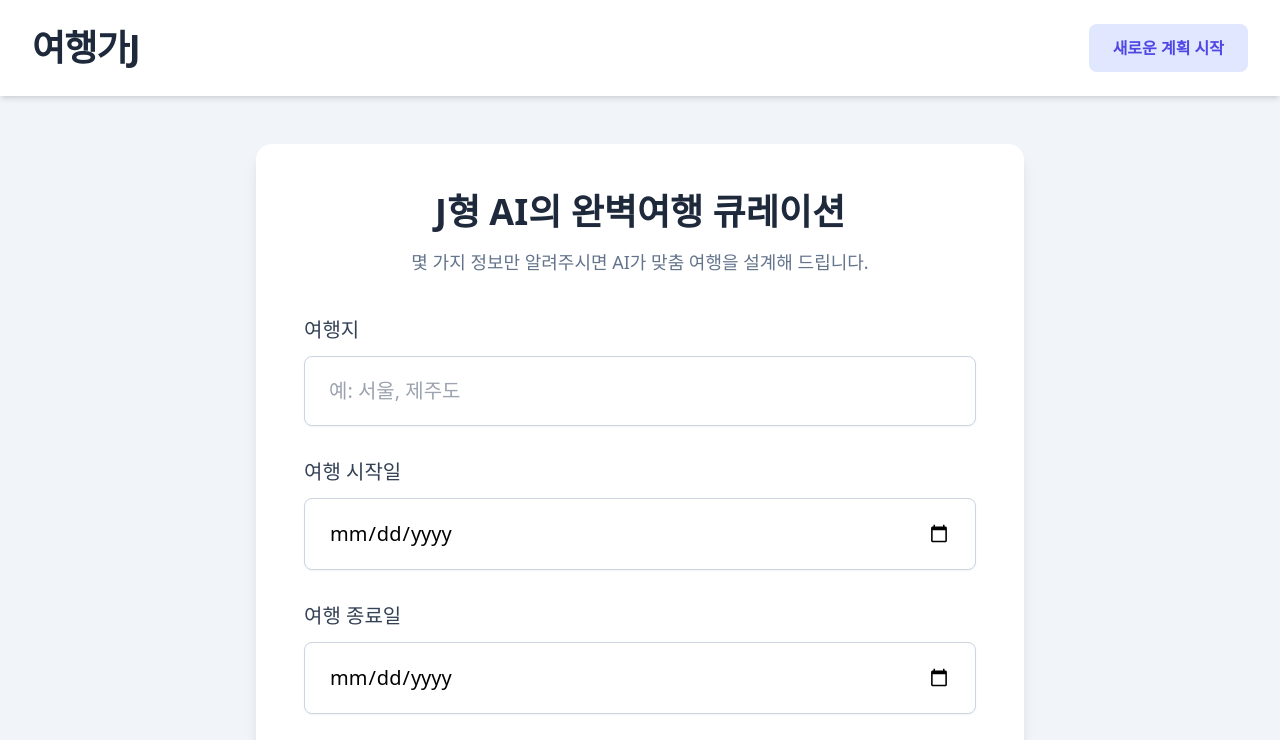
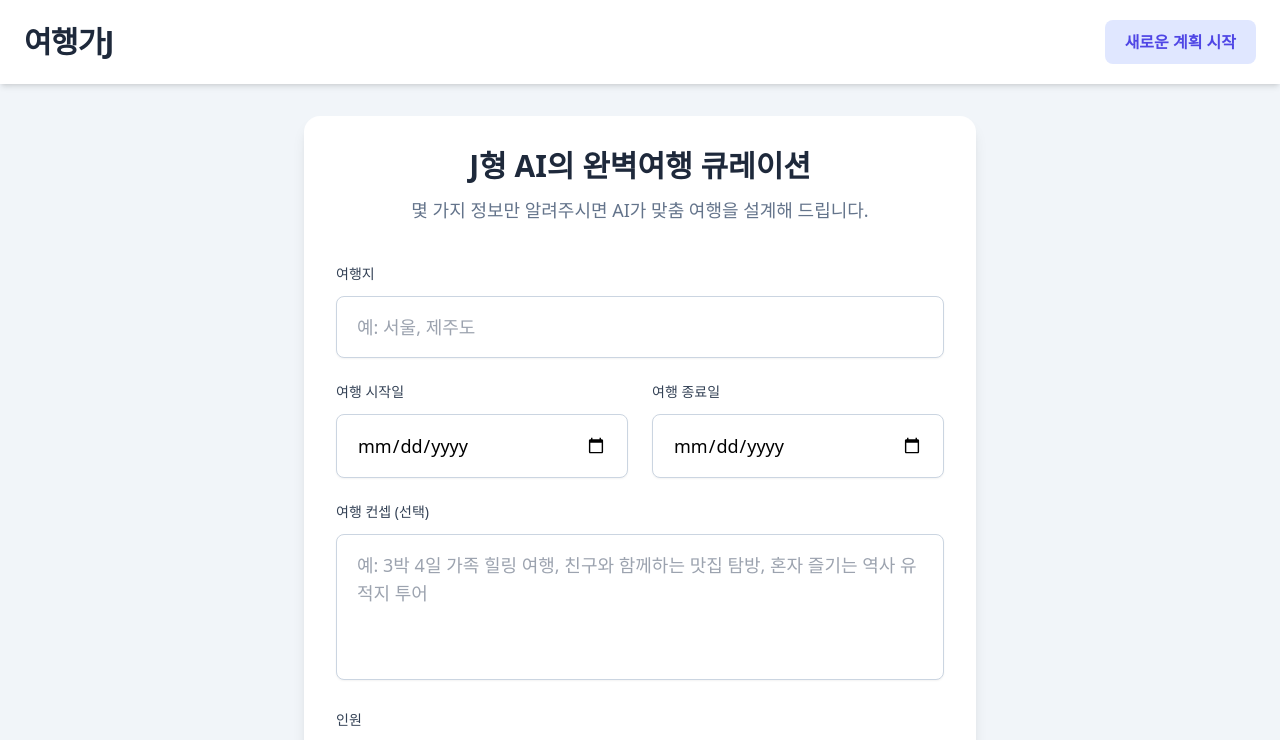
Before and after one commit to Leeseryong88/trip, a React (Vite) app: page / in a window 1280 px wide. Shown: the top 740 px of the page. Built offline with nearby package versions, Linux system fonts and the light colour scheme; no server answers.

Commit message:
feat: 여행 시작일/종료일 입력을 모든 화면에서 한 행 배치

```diff
--- a/App.tsx
+++ b/App.tsx
@@ -72,9 +72,9 @@ function App() {
       };
     } else {
       return {
-        container: "container mx-auto px-8 py-6 flex flex-row justify-between items-center",
-        title: "text-4xl font-bold text-slate-800 tracking-tight cursor-pointer",
-        button: "px-6 py-3 text-base font-semibold text-indigo-600 bg-indigo-100 rounded-lg hover:bg-indigo-200 transition-colors"
+        container: "container mx-auto px-6 py-5 flex flex-row justify-between items-center",
+        title: "text-3xl font-bold text-slate-800 tracking-tight cursor-pointer",
+        button: "px-5 py-2 text-base font-semibold text-indigo-600 bg-indigo-100 rounded-lg hover:bg-indigo-200 transition-colors"
       };
     }
   };
--- a/components/AIGenerator.tsx
+++ b/components/AIGenerator.tsx
@@ -66,8 +66,8 @@ const AIGenerator: React.FC<AIGeneratorProps> = ({ onGenerate }) => {
         buttonPadding: "py-4 px-4",
         buttonText: "text-base",
         iconSize: "h-5 w-5",
-        gridLayout: "grid-cols-1",
-        gridGap: "gap-4"
+        gridLayout: "grid-cols-2",
+        gridGap: "gap-3"
       };
     } else if (isTablet) {
       return {
@@ -80,22 +80,22 @@ const AIGenerator: React.FC<AIGeneratorProps> = ({ onGenerate }) => {
         buttonPadding: "py-4 px-6",
         buttonText: "text-lg",
         iconSize: "h-6 w-6",
-        gridLayout: "grid-cols-1 sm:grid-cols-2",
+        gridLayout: "grid-cols-2",
         gridGap: "gap-5"
       };
     } else {
       return {
-        container: "max-w-3xl mx-auto bg-white p-10 xl:p-12 rounded-2xl shadow-lg",
-        title: "text-4xl font-bold text-slate-800 text-center",
-        subtitle: "text-slate-500 mt-4 text-lg text-center",
-        formSpacing: "space-y-8",
-        inputPadding: "px-6 py-5",
-        inputText: "text-xl",
-        buttonPadding: "py-5 px-8",
-        buttonText: "text-xl",
-        iconSize: "h-7 w-7",
-        gridLayout: "grid-cols-1 md:grid-cols-2",
-        gridGap: "gap-8"
+        container: "max-w-2xl mx-auto bg-white p-8 rounded-2xl shadow-lg",
+        title: "text-3xl font-bold text-slate-800 text-center",
+        subtitle: "text-slate-500 mt-3 text-lg text-center",
+        formSpacing: "space-y-6",
+        inputPadding: "px-5 py-4",
+        inputText: "text-lg",
+        buttonPadding: "py-4 px-6",
+        buttonText: "text-lg",
+        iconSize: "h-6 w-6",
+        gridLayout: "grid-cols-2",
+        gridGap: "gap-6"
       };
     }
   };
--- a/components/AIReviewScreen.tsx
+++ b/components/AIReviewScreen.tsx
@@ -106,42 +106,42 @@ const AIReviewScreen: React.FC<AIReviewScreenProps> = ({ schedule, checklist, on
       };
     } else {
       return {
-        container: "max-w-7xl mx-auto w-full px-6 xl:px-0",
+        container: "max-w-6xl mx-auto w-full px-4 lg:px-0",
         header: {
-          title: "text-5xl xl:text-6xl font-extrabold text-slate-800 tracking-tight text-center",
-          subtitle: "mt-6 text-xl xl:text-2xl text-slate-600 text-center max-w-4xl mx-auto",
-          margin: "mb-16"
+          title: "text-4xl font-extrabold text-slate-800 tracking-tight text-center",
+          subtitle: "mt-4 text-lg text-slate-600 text-center max-w-3xl mx-auto",
+          margin: "mb-12"
         },
         grid: {
-          layout: "grid grid-cols-1 lg:grid-cols-3 gap-10 xl:gap-12 items-start",
+          layout: "grid grid-cols-1 lg:grid-cols-3 gap-8 items-start",
           scheduleSpan: "lg:col-span-2",
           checklistSpan: ""
         },
         card: {
-          padding: "p-8 xl:p-10",
-          title: "text-3xl xl:text-4xl font-bold text-slate-800 mb-8 border-b pb-6",
-          scrollHeight: "max-h-[65vh]",
-          itemSpacing: "space-y-10"
+          padding: "p-6 lg:p-8",
+          title: "text-2xl lg:text-3xl font-bold text-slate-800 mb-6 border-b pb-4",
+          scrollHeight: "max-h-[60vh]",
+          itemSpacing: "space-y-6"
         },
         schedule: {
-          dateTitle: "text-2xl xl:text-3xl font-bold text-indigo-600 mb-6 sticky top-0 bg-white/95 backdrop-blur-sm py-3",
-          timeline: "space-y-6 border-l-2 border-indigo-100 pl-8 ml-1",
-          dotPosition: "before:left-[-37px] before:top-3 before:w-4 before:h-4",
-          timeText: "text-base xl:text-lg text-slate-500 font-medium",
-          activityText: "font-semibold text-slate-800 text-lg xl:text-xl",
-          locationText: "text-base xl:text-lg text-slate-600 mt-2",
-          costText: "text-base xl:text-lg text-green-600 mt-2",
+          dateTitle: "text-xl font-bold text-indigo-600 mb-4 sticky top-0 bg-white/95 backdrop-blur-sm py-2",
+          timeline: "space-y-4 border-l-2 border-indigo-100 pl-6 ml-1",
+          dotPosition: "before:left-[-29px] before:top-2 before:w-3 before:h-3",
+          timeText: "text-sm text-slate-500 font-medium",
+          activityText: "font-semibold text-slate-800 text-base",
+          locationText: "text-sm text-slate-600 mt-1",
+          costText: "text-sm text-green-600 mt-1",
+          iconSize: "h-4 w-4"
+        },
+        checklist: {
+          itemPadding: "p-3",
+          checkboxSize: "h-4 w-4",
+          textSize: "text-sm font-medium",
           iconSize: "h-5 w-5"
         },
-        checklist: {
-          itemPadding: "p-4",
-          checkboxSize: "h-5 w-5",
-          textSize: "text-base xl:text-lg font-medium",
-          iconSize: "h-6 w-6"
-        },
         button: {
-          container: "mt-16 xl:mt-20 text-center",
-          classes: "bg-indigo-600 text-white font-bold py-5 xl:py-6 px-12 xl:px-16 rounded-lg hover:bg-indigo-700 focus:outline-none focus:ring-2 focus:ring-indigo-500 focus:ring-offset-2 transition-transform transform hover:scale-105 shadow-xl text-lg xl:text-xl"
+          container: "mt-12 text-center",
+          classes: "bg-indigo-600 text-white font-bold py-4 px-10 rounded-lg hover:bg-indigo-700 focus:outline-none focus:ring-2 focus:ring-indigo-500 focus:ring-offset-2 transition-transform transform hover:scale-105 shadow-xl text-lg"
         }
       };
     }
--- a/components/Checklist.tsx
+++ b/components/Checklist.tsx
@@ -74,10 +74,10 @@ const Checklist: React.FC<ChecklistProps> = ({ checklist, setChecklist }) => {
                 className="flex-grow mr-2 lg:mr-3 p-2 lg:p-3 border border-slate-300 rounded-lg text-base lg:text-lg"
                 autoFocus
               />
-              <button onClick={saveEditing} className="p-2 lg:p-3 text-slate-500 hover:text-green-600 min-h-10 min-w-10 lg:min-h-12 lg:min-w-12" aria-label="저장">
+              <button onClick={saveEditing} className="p-2 lg:p-2 text-slate-500 hover:text-green-600 min-h-10 min-w-10 lg:min-h-10 lg:min-w-10" aria-label="저장">
                 <CheckIcon className="lg:h-5 lg:w-5" />
               </button>
-              <button onClick={cancelEditing} className="p-2 lg:p-3 text-slate-500 hover:text-red-600 min-h-10 min-w-10 lg:min-h-12 lg:min-w-12" aria-label="취소">
+              <button onClick={cancelEditing} className="p-2 lg:p-2 text-slate-500 hover:text-red-600 min-h-10 min-w-10 lg:min-h-10 lg:min-w-10" aria-label="취소">
                 <XMarkIcon className="lg:h-5 lg:w-5" />
               </button>
             </div>
@@ -100,16 +100,16 @@ const Checklist: React.FC<ChecklistProps> = ({ checklist, setChecklist }) => {
                 href={`https://www.coupang.com/np/search?q=${encodeURIComponent(item.text)}&lptag=${affiliateTag}`}
                 target="_blank"
                 rel="noopener noreferrer"
-                className="p-2 lg:p-3 text-slate-500 hover:text-green-600 hover:bg-green-100 rounded-full flex-shrink-0 min-h-10 min-w-10 lg:min-h-12 lg:min-w-12"
+                className="p-2 lg:p-2 text-slate-500 hover:text-green-600 hover:bg-green-100 rounded-full flex-shrink-0 min-h-10 min-w-10 lg:min-h-10 lg:min-w-10"
                 aria-label={`${item.text} 쿠팡에서 구매하기`}
                 title="쿠팡에서 구매하기"
               >
                 <ShoppingCartIcon className="h-4 w-4 lg:h-5 lg:w-5" />
               </a>
-              <button onClick={() => startEditing(item)} className="p-2 lg:p-3 text-slate-500 hover:text-blue-600 hover:bg-blue-100 rounded-full min-h-10 min-w-10 lg:min-h-12 lg:min-w-12" aria-label="수정">
+              <button onClick={() => startEditing(item)} className="p-2 lg:p-2 text-slate-500 hover:text-blue-600 hover:bg-blue-100 rounded-full min-h-10 min-w-10 lg:min-h-10 lg:min-w-10" aria-label="수정">
                 <PencilIcon className="h-4 w-4 lg:h-5 lg:w-5" />
               </button>
-              <button onClick={() => handleDeleteItem(item.id)} className="p-2 lg:p-3 text-slate-500 hover:text-red-600 hover:bg-red-100 rounded-full min-h-10 min-w-10 lg:min-h-12 lg:min-w-12" aria-label="삭제">
+              <button onClick={() => handleDeleteItem(item.id)} className="p-2 lg:p-2 text-slate-500 hover:text-red-600 hover:bg-red-100 rounded-full min-h-10 min-w-10 lg:min-h-10 lg:min-w-10" aria-label="삭제">
                 <TrashIcon className="h-4 w-4 lg:h-5 lg:w-5" />
               </button>
             </div>
--- a/components/ManualPlanner.tsx
+++ b/components/ManualPlanner.tsx
@@ -142,11 +142,11 @@ const ManualPlanner: React.FC<ManualPlannerProps> = ({ schedule, setSchedule, ch
       };
     } else {
       return {
-        container: "max-w-6xl mx-auto w-full px-6 xl:px-0",
-        height: "min-h-[600px]",
-        buttonContainer: "flex items-center gap-6 mt-8 px-6 xl:px-0",
-        buttonClass: "w-full flex items-center justify-center bg-indigo-600 text-white font-bold py-6 px-8 rounded-lg hover:bg-indigo-700 focus:outline-none focus:ring-2 focus:ring-indigo-500 focus:ring-offset-2 transition-all duration-300 disabled:bg-indigo-300 disabled:cursor-not-allowed text-xl",
-        iconSize: "h-7 w-7"
+        container: "max-w-5xl mx-auto w-full px-4 lg:px-0",
+        height: "min-h-[500px]",
+        buttonContainer: "flex items-center gap-4 mt-6 px-4 lg:px-0",
+        buttonClass: "w-full flex items-center justify-center bg-indigo-600 text-white font-bold py-4 px-6 rounded-lg hover:bg-indigo-700 focus:outline-none focus:ring-2 focus:ring-indigo-500 focus:ring-offset-2 transition-all duration-300 disabled:bg-indigo-300 disabled:cursor-not-allowed text-lg",
+        iconSize: "h-6 w-6"
       };
     }
   };
@@ -306,10 +306,10 @@ const ManualPlanner: React.FC<ManualPlannerProps> = ({ schedule, setSchedule, ch
           <div className="flex flex-col items-center justify-center h-full text-center p-4">
               <div className="w-full max-w-lg mx-auto">
                   <div className="flex justify-between items-end mb-2">
-                      <span className={`font-bold text-slate-800 ${isMobile ? 'text-lg' : isTablet ? 'text-xl' : 'text-2xl'}`}>
+                      <span className={`font-bold text-slate-800 ${isMobile ? 'text-lg' : isTablet ? 'text-xl' : 'text-xl'}`}>
                           {showOvertimeMessage ? "추가적인 보정 작업중입니다." : "AI가 최적의 일정을 만들고 있어요."}
                       </span>
-                      <span className={`font-bold text-indigo-600 ${isMobile ? 'text-base' : isTablet ? 'text-lg' : 'text-xl'}`}>{Math.floor(progress)}%</span>
+                      <span className={`font-bold text-indigo-600 ${isMobile ? 'text-base' : isTablet ? 'text-lg' : 'text-lg'}`}>{Math.floor(progress)}%</span>
                   </div>
                   <div className="w-full bg-slate-200 rounded-full h-4 overflow-hidden">
                       <div
--- a/services/deviceDetection.ts
+++ b/services/deviceDetection.ts
@@ -184,14 +184,14 @@ export const getLayoutConfig = (deviceInfo: DeviceInfo): LayoutConfig => {
     };
   } else {
     return {
-      containerPadding: 'p-8 xl:p-12',
-      cardPadding: 'p-8 xl:p-10',
-      fontSize: 'text-xl',
-      buttonSize: 'py-5 px-8',
-      iconSize: 'h-7 w-7',
-      spacing: 'space-y-6',
+      containerPadding: 'p-6 lg:p-8',
+      cardPadding: 'p-6 lg:p-8',
+      fontSize: 'text-lg',
+      buttonSize: 'py-4 px-6',
+      iconSize: 'h-6 w-6',
+      spacing: 'space-y-5',
       gridCols: 'grid-cols-1 lg:grid-cols-2 xl:grid-cols-3',
-      maxWidth: 'max-w-7xl',
+      maxWidth: 'max-w-5xl',
     };
   }
 };
```
Also changed, not shown: components/ScheduleForm.tsx (+6 -6 lines).
